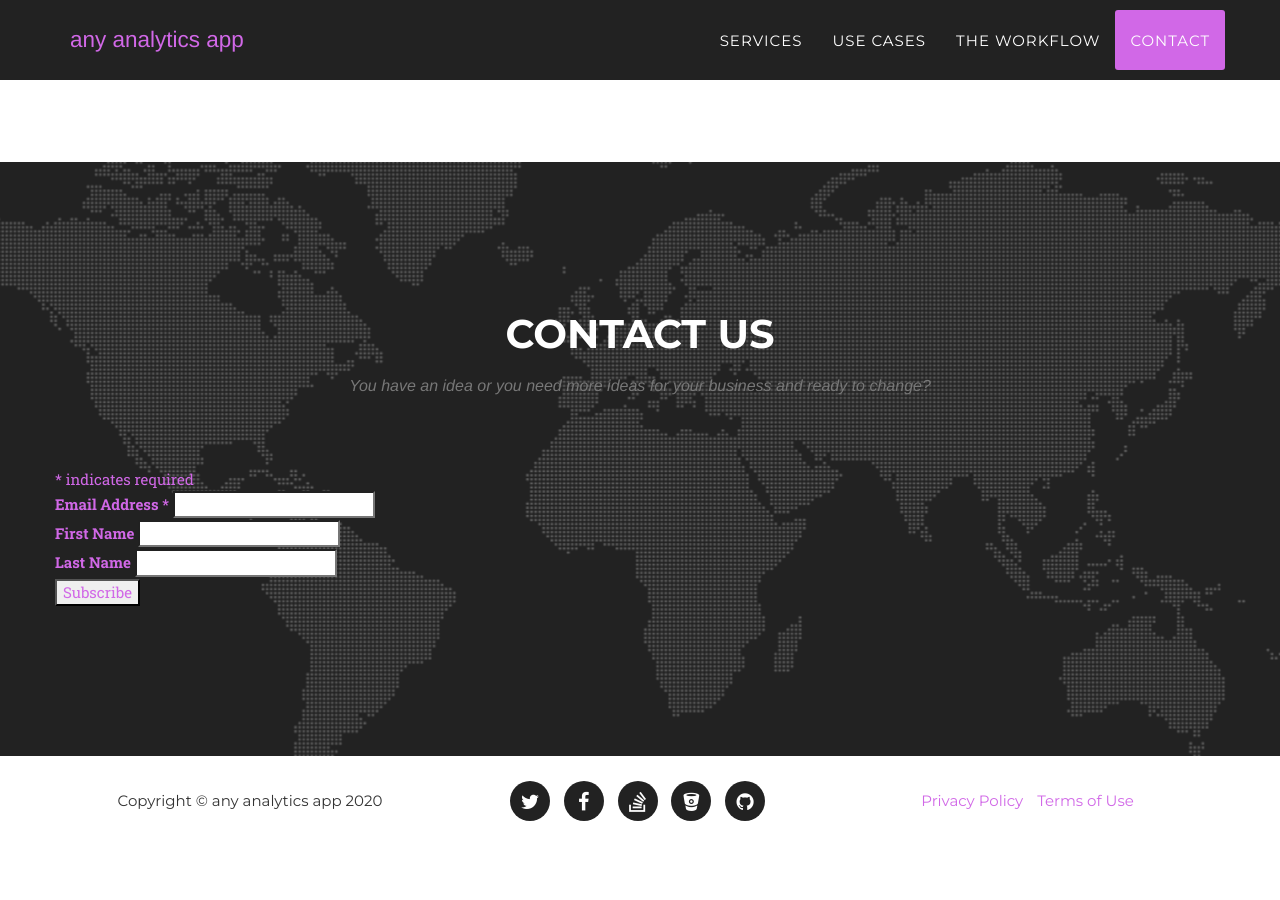
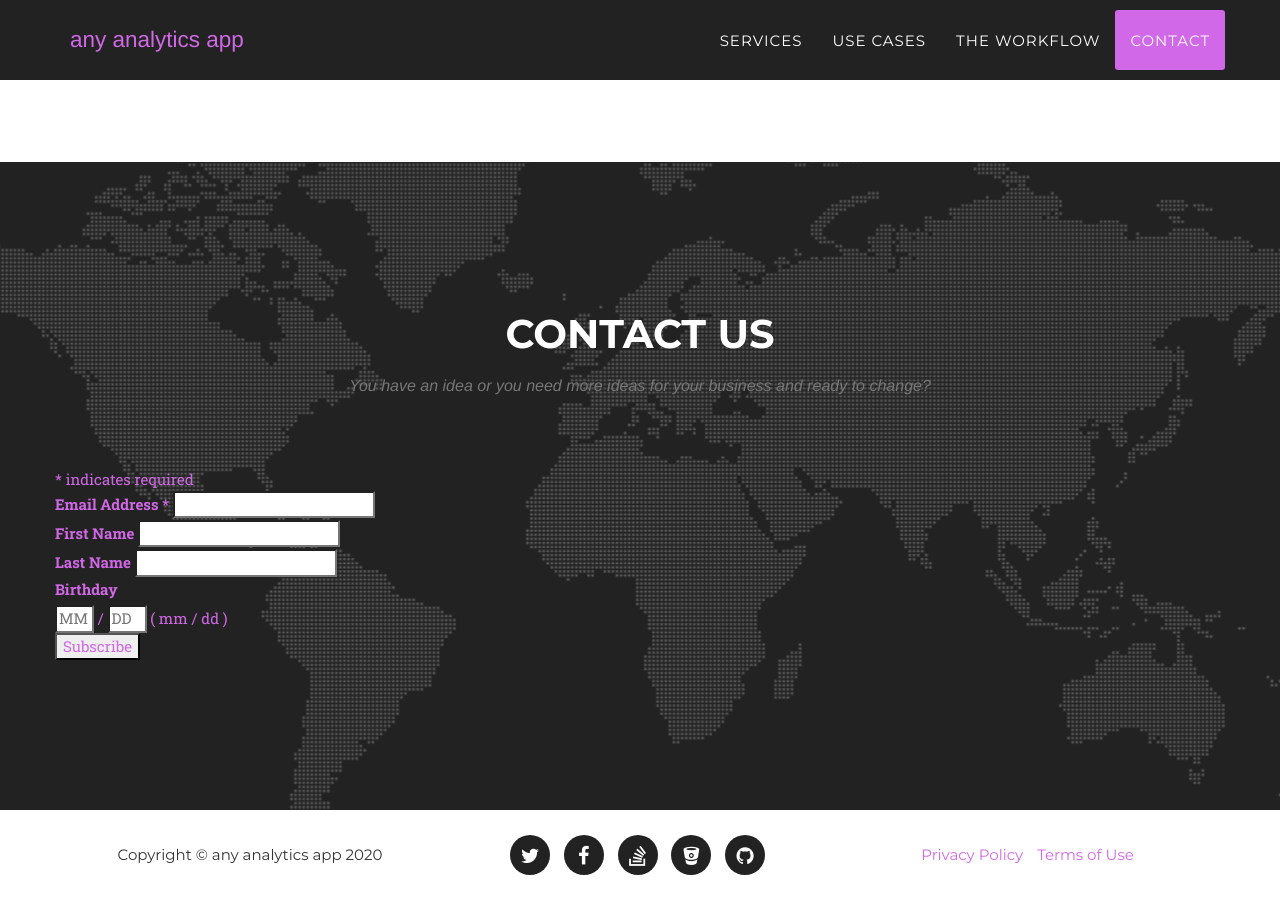
Before and after one commit to anyanalyticsapp/landing, a Jekyll site: the page built from index.html, in a window 1280 px wide and 900 px high, scrolled down 5268 px. Built offline with Jekyll 4.4.1, drawn with Linux system fonts in a browser that asks for light colours; some web fonts are replaced; comment, search, counter and statistics services are not loaded; before the commit the page ends 6114 px from its top, so only the background shows below that.

Commit message:
change contact form to mc

```diff
--- a/_includes/contact.html
+++ b/_includes/contact.html
@@ -63,14 +63,14 @@
                                 <label for="mce-LNAME">Last Name </label>
                                 <input type="text" value="" name="LNAME" class="" id="mce-LNAME">
                             </div>
-                            <!-- <div class="mc-field-group size1of2">
+                            <div class="mc-field-group size1of2">
                                 <label for="mce-BIRTHDAY-month">Birthday </label>
                                 <div class="datefield">
                                     <span class="subfield monthfield"><input class="birthday " type="text" pattern="[0-9]*" value="" placeholder="MM" size="2" maxlength="2" name="BIRTHDAY[month]" id="mce-BIRTHDAY-month"></span> /
                                     <span class="subfield dayfield"><input class="birthday " type="text" pattern="[0-9]*" value="" placeholder="DD" size="2" maxlength="2" name="BIRTHDAY[day]" id="mce-BIRTHDAY-day"></span>
                                     <span class="small-meta nowrap">( mm / dd )</span>
                                 </div>
-                            </div>	 -->
+                            </div>
                             <div id="mce-responses" class="clear">
                                     <div class="response" id="mce-error-response" style="display:none"></div>
                                     <div class="response" id="mce-success-response" style="display:none"></div>
```
